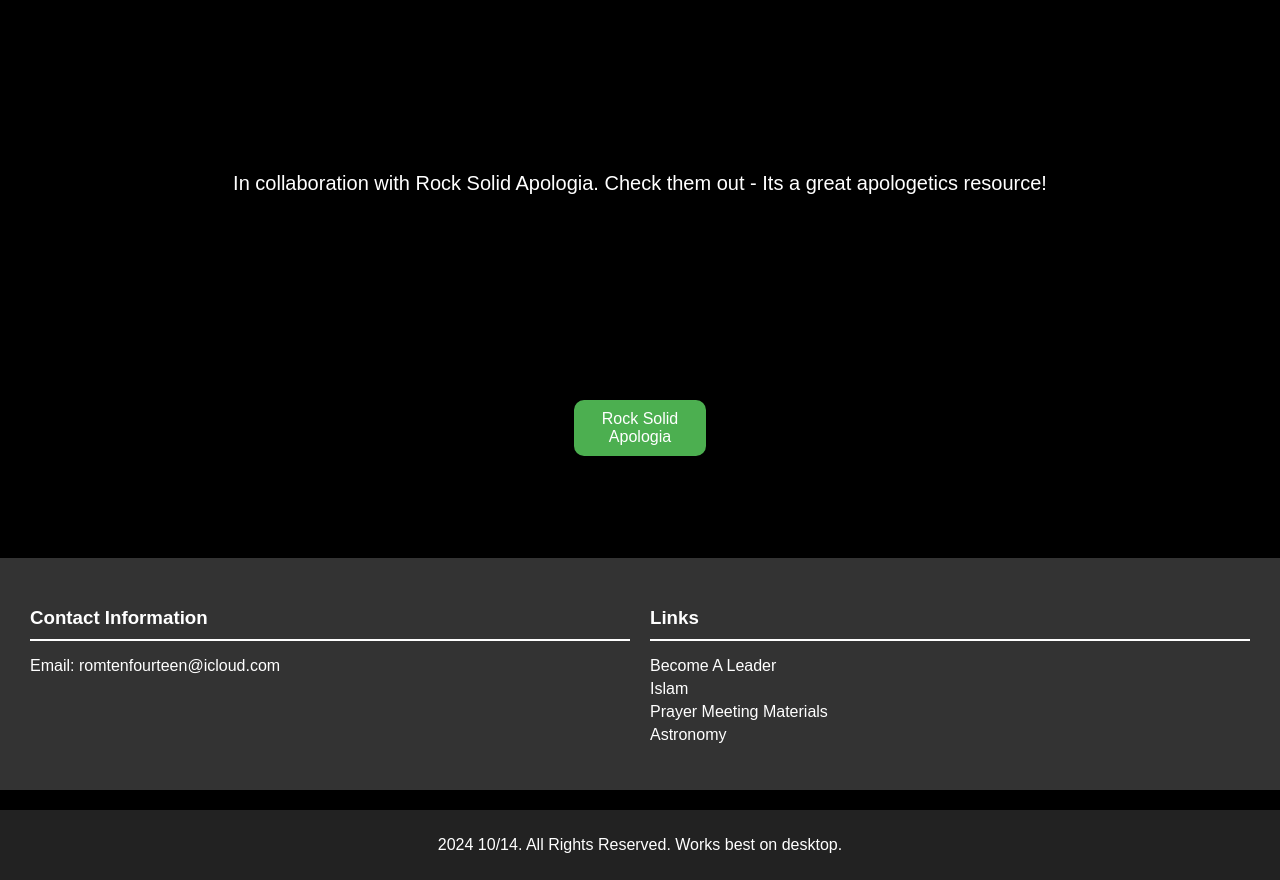
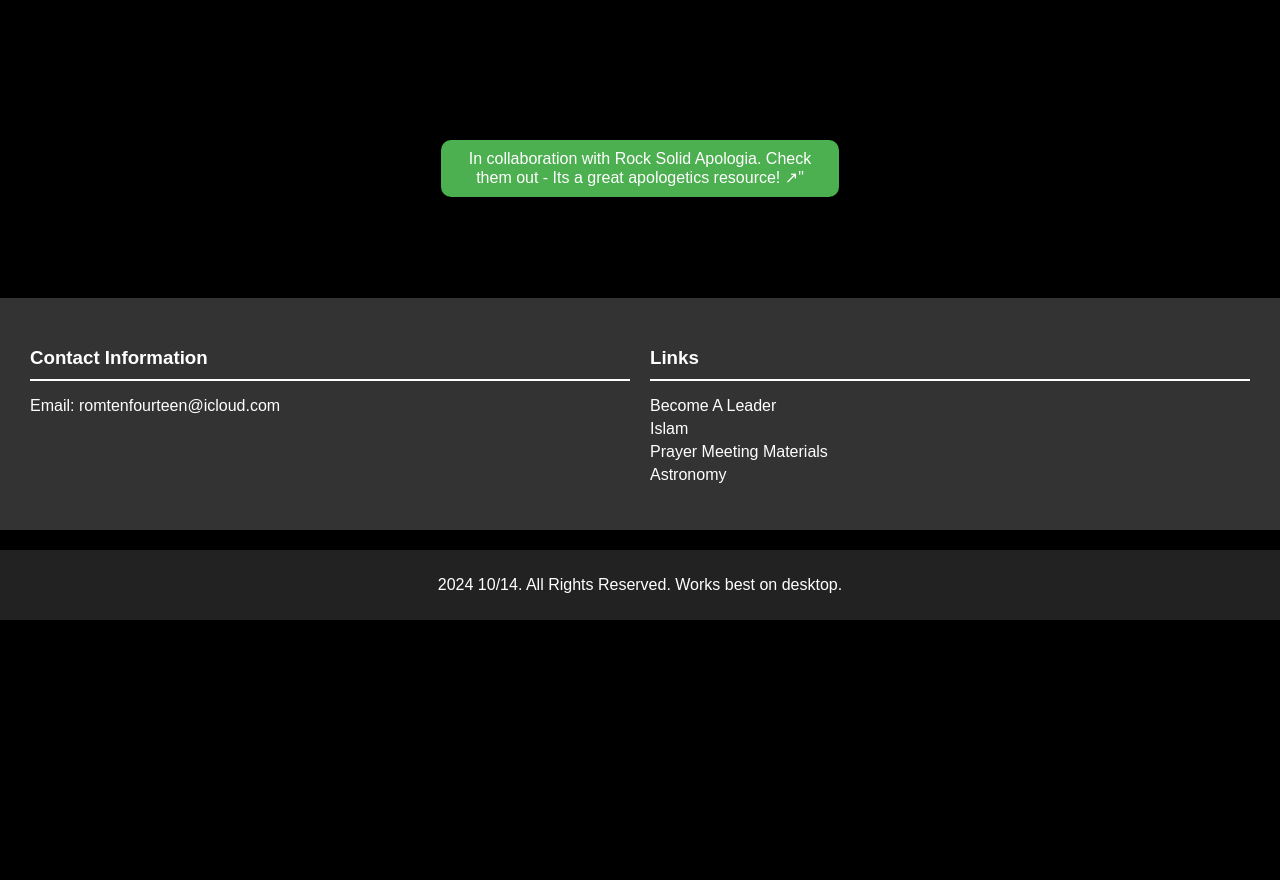
Before and after one commit to ROM10-14/Website, a plain HTML site: page islam.html in a window 1280 px wide. Shown: the part 990-1870 px from the top of the page. After the commit the page ends 1610 px from the top, so only its background shows below. Drawn offline with Linux system fonts and the light colour scheme.

Commit message:
Update islam.html

```diff
--- a/islam.html
+++ b/islam.html
@@ -48,14 +48,9 @@
             </div>
             </section>
         <section class = "content-section">
-            <div class = "content-block">
-            <P>In collaboration with Rock Solid Apologia. Check them out - Its a great apologetics resource!</P>
+            <div class = "button-container">
+            <a href = "https://rocksolidapologia.com" class = "button">In collaboration with Rock Solid Apologia. Check them out - Its a great apologetics resource! ↗"</a>
             </div>
-        </section>
-        <section class = "content-section">
-            <div class="button-container">
-                    <a href="https://rocksolidapologia.com" class="button">Rock Solid Apologia</a>
-                </div>
         </section>
 
 
```
